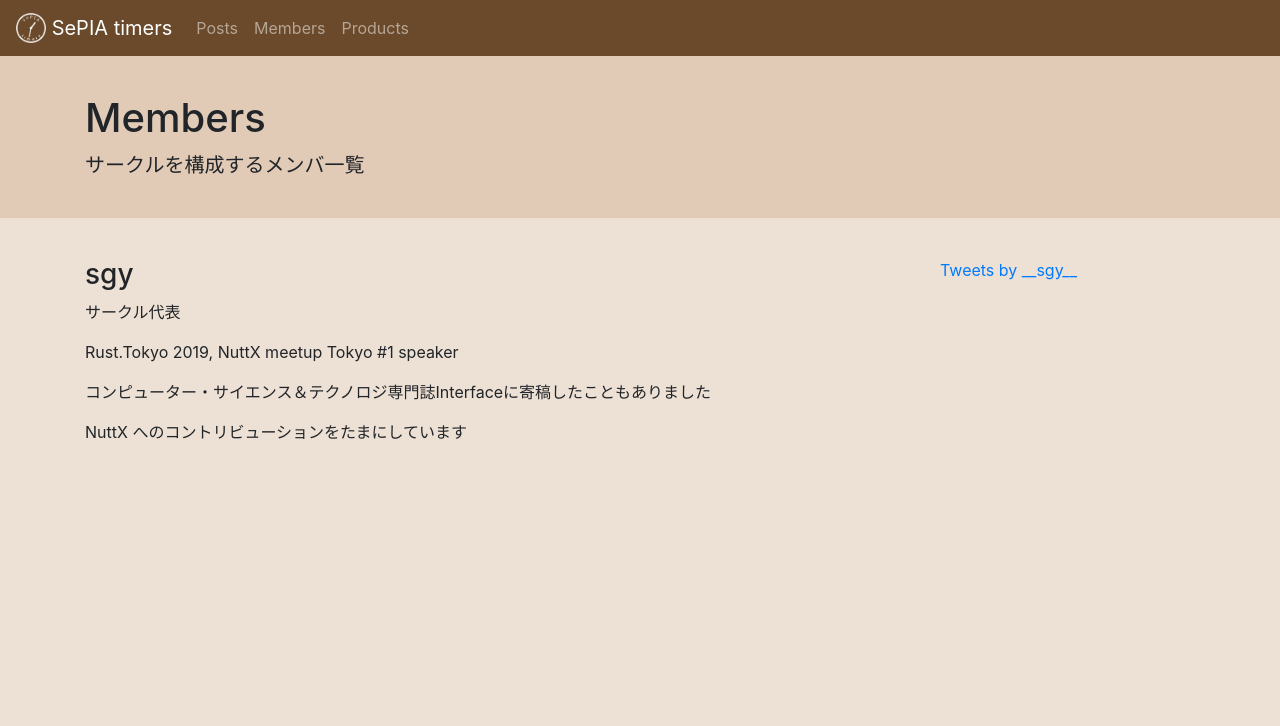
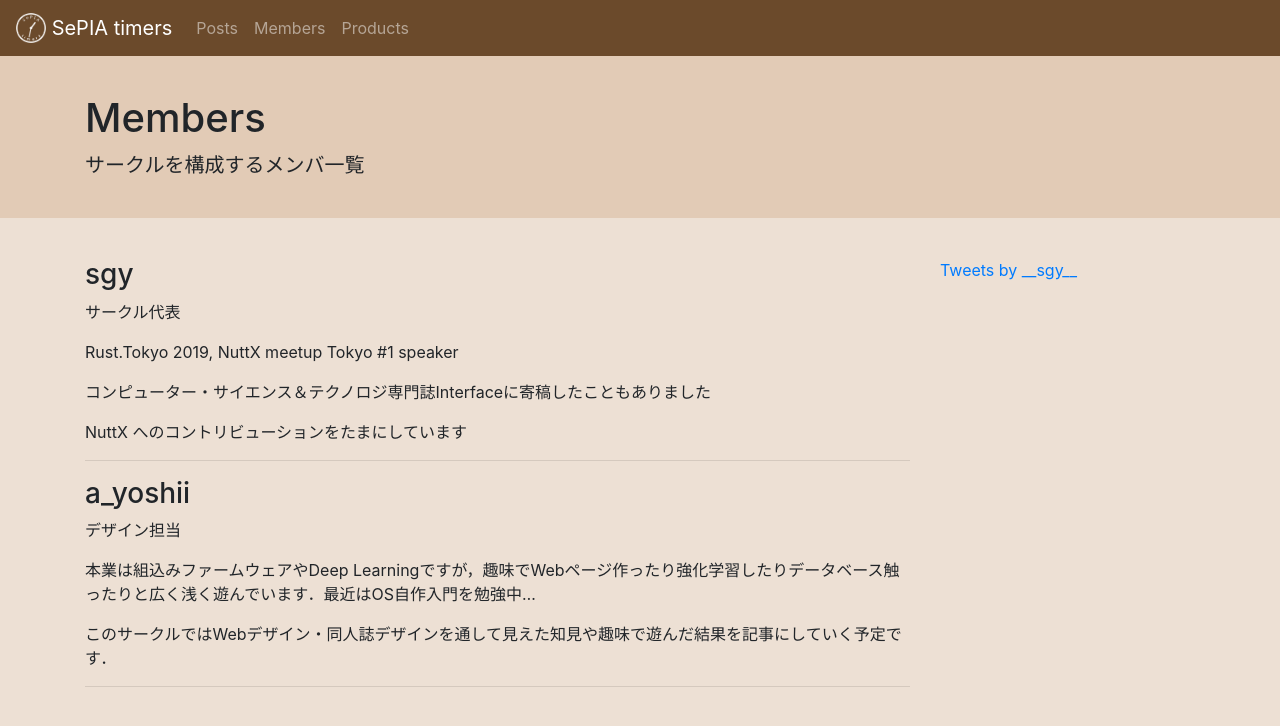
Before and after one commit to SePIAtimers/SePIAtimers.github.io, a Jekyll site: the page built from members.markdown, in a window 1280 px wide. Shown: the top 726 px of the page. Built offline with Jekyll 4.4.1, drawn with Linux system fonts in a browser that asks for light colours; comment, search, counter and statistics services are not loaded.

Commit message:
由井分の自己紹介を追加

```diff
--- a/members.markdown
+++ b/members.markdown
@@ -13,3 +13,15 @@ Rust.Tokyo 2019, NuttX meetup Tokyo #1 speaker
 コンピューター・サイエンス＆テクノロジ専門誌Interfaceに寄稿したこともありました
 
 NuttX へのコントリビューションをたまにしています
+
+<hr>
+
+### a_yoshii
+
+デザイン担当
+
+本業は組込みファームウェアやDeep Learningですが，趣味でWebページ作ったり強化学習したりデータベース触ったりと広く浅く遊んでいます．最近はOS自作入門を勉強中...
+
+このサークルではWebデザイン・同人誌デザインを通して見えた知見や趣味で遊んだ結果を記事にしていく予定です．
+
+<hr>
```
